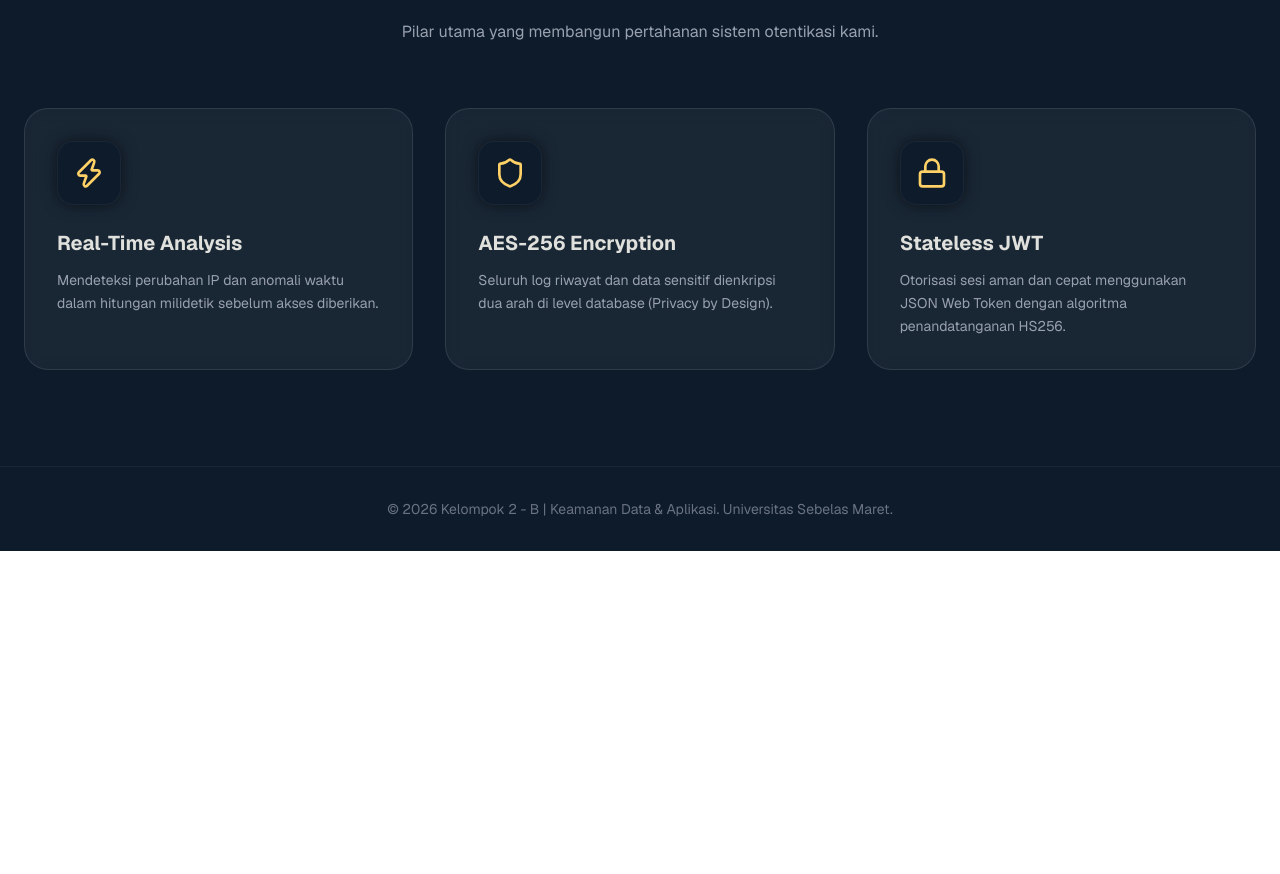
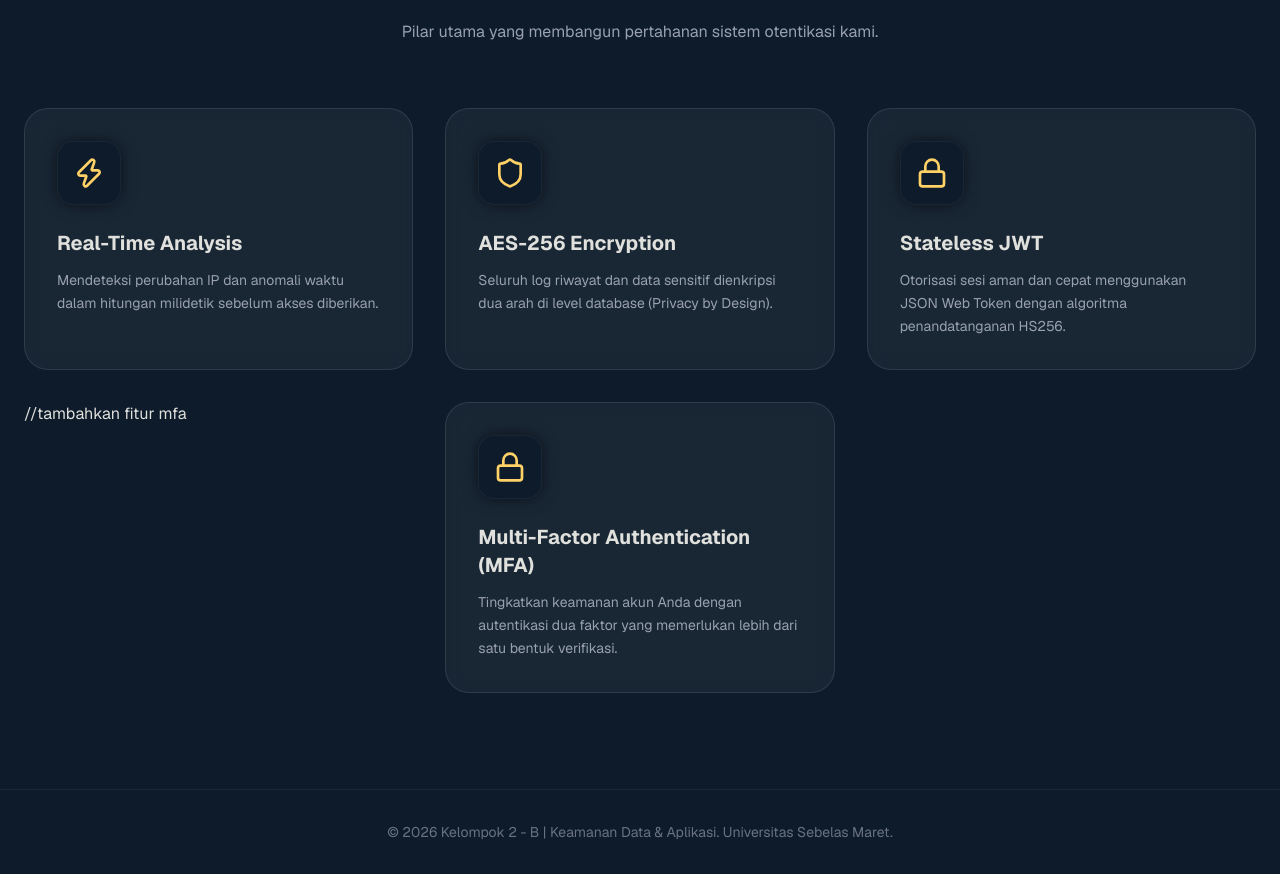
Before and after one commit to decaldaraaa/kda-2-b, a Next.js app in the folder frontend/: page / in a window 1280 px wide. Shown: the part 1757-2631 px from the top of the page. Before the commit the page ends 2308 px from the top, so only its background shows below. Built offline with nearby package versions, Linux system fonts and the light colour scheme.

Commit message:
homepage

```diff
--- a/frontend/src/app/page.tsx
+++ b/frontend/src/app/page.tsx
@@ -124,6 +124,13 @@ export default function HomePage() {
             title="Stateless JWT"
             desc="Otorisasi sesi aman dan cepat menggunakan JSON Web Token dengan algoritma penandatanganan HS256."
           />
+
+          //tambahkan fitur mfa
+          <FeatureCard
+            icon={<Lock size={32} className="text-[#FFD166]" />}
+            title="Multi-Factor Authentication (MFA)"
+            desc="Tingkatkan keamanan akun Anda dengan autentikasi dua faktor yang memerlukan lebih dari satu bentuk verifikasi."
+          />
         </div>
       </section>
 
```
